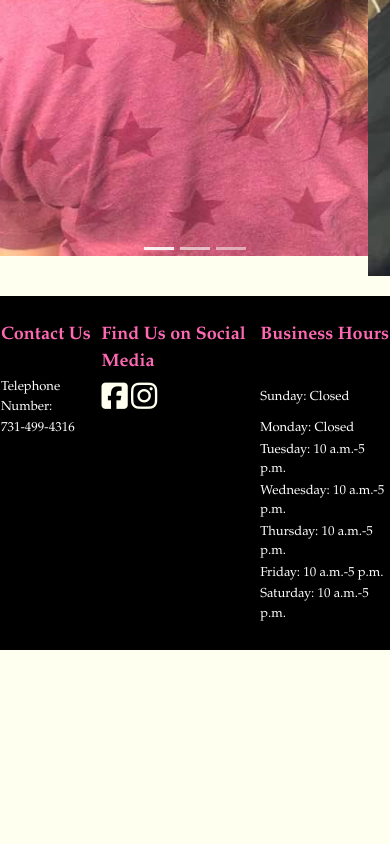
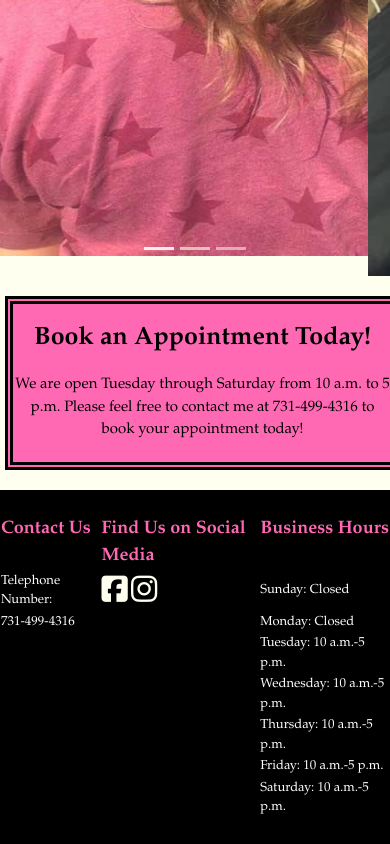
Before and after one commit to Lanalam731/SabrinasBeautyShop, a plain HTML site: page gallery.html in a window 390 px wide. Shown: the part 875-1719 px from the top of the page. Before the commit the page ends 1525 px from the top, so only its background shows below. Drawn offline with nearby package versions, Linux system fonts and the light colour scheme.

Commit message:
call to action

```diff
--- a/gallery.html
+++ b/gallery.html
@@ -65,6 +65,13 @@
       <span class="carousel-control-next-icon"></span>
     </a>
   </div>
+  <div id="book">
+    <div class="gallerybook">
+    <h1>Book an Appointment Today!</h1>
+    <p>We are open Tuesday through Saturday from 10 a.m. to 5 p.m. Please feel free to contact me at 731-499-4316
+        to book your appointment today! </p>
+        </div>
+</div>
   <div id="footer">
     <footer>
       <div id="left">
--- a/style.css
+++ b/style.css
@@ -266,7 +266,14 @@ iframe {
   margin-left: 110px;
   margin-right: 110px;
   font-size: 50px;
-
+  background-color: #ff69B4;
+  margin-bottom: 0%;
+  padding-top: 20px;
+  border-style: double;
+  border-color: black;
+  border-width: 8px;
+  border-bottom: none;
+  color: black;
 }
 
 #book p {
@@ -274,6 +281,15 @@ iframe {
   margin-left: 110px;
   margin-right: 110px;
   font-size: 30px;
+  background-color: #ff69B4;
+  margin-top: 0%;
+  padding-bottom: 20px;
+  padding-top: 20px;
+  border-style: double;
+  border-color: black;
+  border-width: 8px;
+  border-top: none;
+  color: black;
 }
 
 #reviews h1 {
@@ -329,6 +345,16 @@ hr {
 
 #FAQ ul>li {
   font-style: italic;
+}
+
+.gallerybook h1 {
+  font-family: Garamond;
+  font-weight: 700;
+}
+
+.gallerybook p {
+  font-family: Garamond;
+  font-weight: 500;
 }
 
 @media only screen and (max-width: 770px) {
@@ -610,7 +636,14 @@ hr {
     margin-left: 10px;
     margin-right: 10px;
     font-size: 35px;
-    width: 97%;
+    width: 95%;
+    margin-bottom: 0%;
+    padding-top: 20px;
+    border-style: double;
+    border-color: black;
+    border-width: 8px;
+    border-bottom: none;
+    color: black;
   }
 
   #book p {
@@ -618,7 +651,15 @@ hr {
     margin-left: 10px;
     margin-right: 10px;
     font-size: 25px;
-    width: 97%;
+    width: 95%;
+    margin-top: 0%;
+    padding-bottom: 20px;
+    padding-top: 20px;
+    border-style: double;
+    border-color: black;
+    border-width: 8px;
+    border-top: none;
+    color: black;
   }
 
   #reviews h1 {
```
Also changed, not shown: aboutus.html (+5 -0 lines), products.html (+4 -0 lines), services.html (+5 -0 lines).
